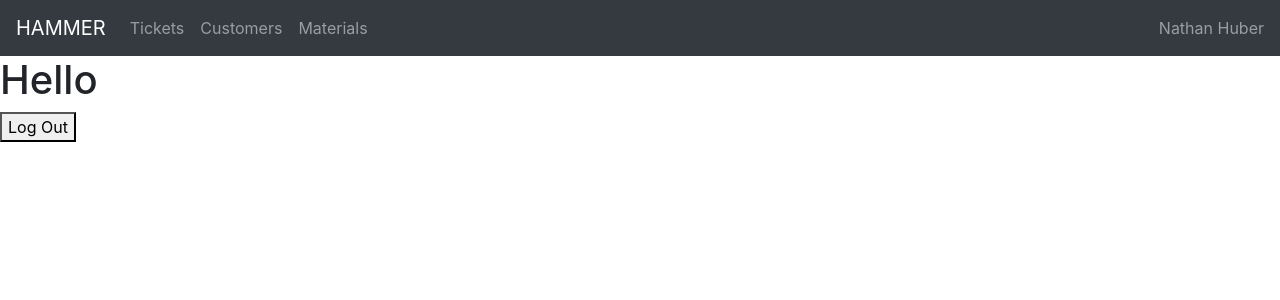
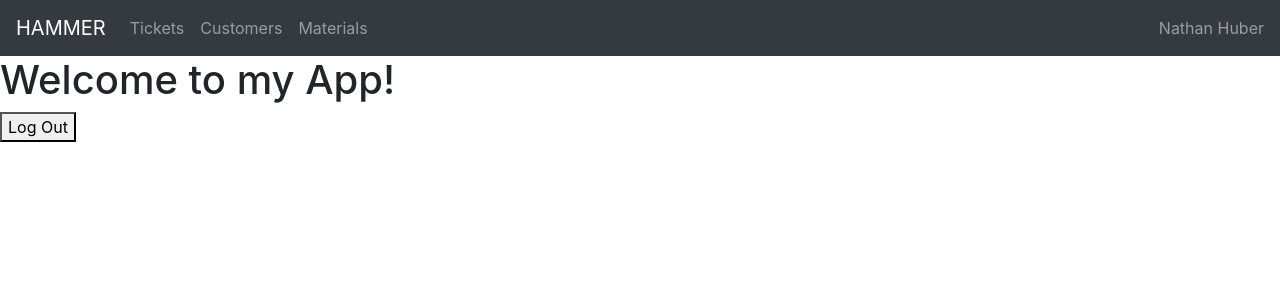
Before and after one commit to OnTheRocks/HAMMER, a React (Create React App) app in the folder client/: page / in a window 1280 px wide. Shown: the top 300 px of the page. Built offline with nearby package versions, Linux system fonts and the light colour scheme.

Commit message:
Small maintence items.

```diff
--- a/client/src/App.js
+++ b/client/src/App.js
@@ -52,7 +52,6 @@ function App()  {
           <Route exact path={"/materials/:id"}>
             <MatDetails />
           </Route>
-
         </Switch>
       </div>
     </Router>
--- a/client/src/components/pages/Index.js
+++ b/client/src/components/pages/Index.js
@@ -2,13 +2,11 @@ import React, { useState } from "react";
 
 
 function Main() {
-  const [users] = useState({})
 
-  console.log(users.name);
 return (
 
   <div>
-    <h1>Hello &nbsp; {users.name}</h1>
+    <h1>Welcome to my App!</h1>
     <form action="/logout?_method=DELETE" method="POST">
       <button type="submit">Log Out</button>
     </form>
```
